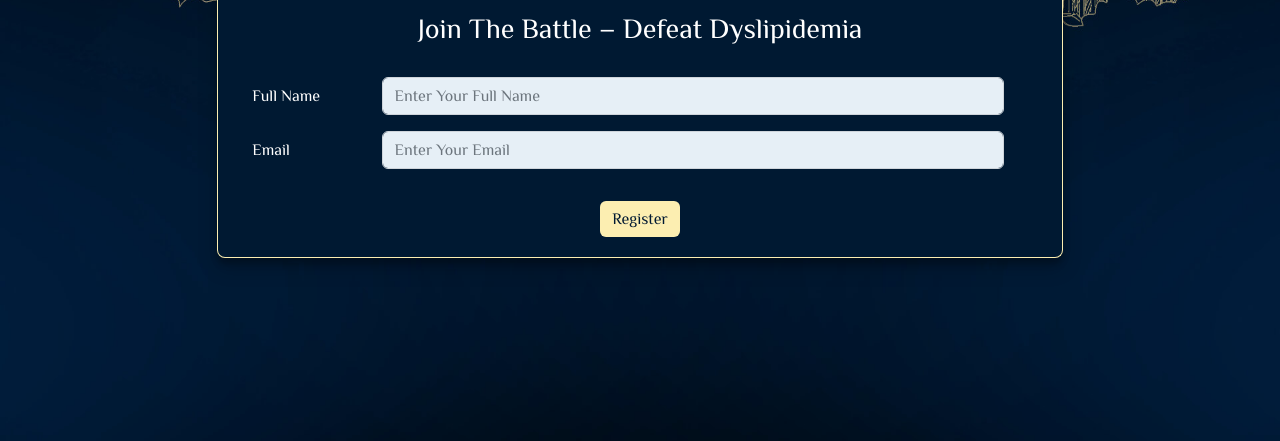
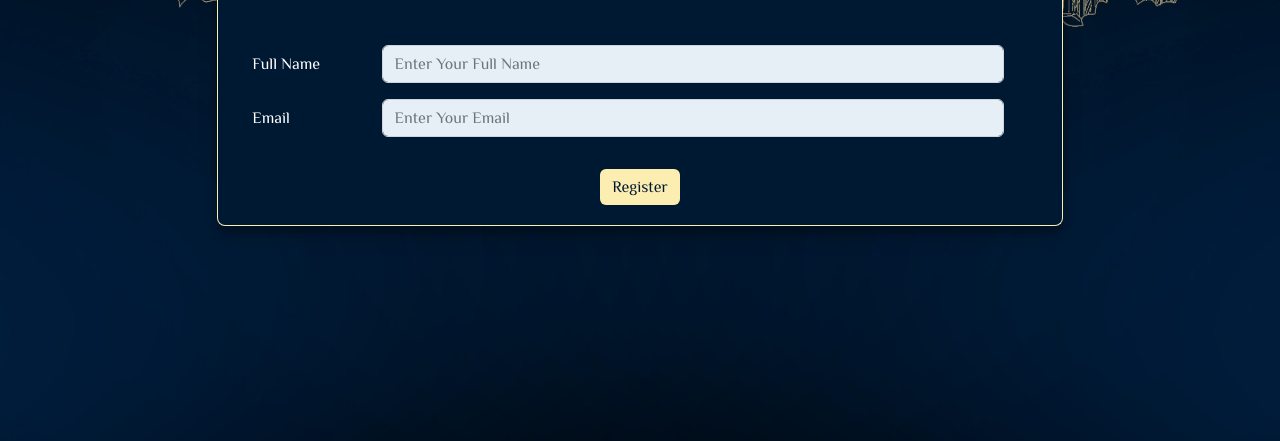
Before and after one commit to mkhamis266/Game_Biogen_Sri-Lanka-Annual-Meeting_12-2023, a plain HTML site: page index.html in a window 1280 px wide. Shown: the part 359-800 px from the top of the page. Drawn offline with nearby package versions, Linux system fonts and the light colour scheme; some packages are replaced by stand-ins of ours; a script that the page names is missing.

Commit message:
refactor form title removed

```diff
--- a/index.html
+++ b/index.html
@@ -31,8 +31,8 @@
                         <img src="images/company-logo.png" height="45" alt="" />
                         <img src="images/product-logo.png" height="70" alt="" />
                     </div>
-                    <h3 class="text-center my-5 text-white">Join The Battle – Defeat Dyslipidemia</h3>
-                    <form id="registerForm" class="row g-3">
+                    <!-- <h3 class="text-center my-5 text-white">Join The Battle</h3> -->
+                    <form id="registerForm" class="row g-3 mt-5">
                         <div class="row mb-3">
                             <label for="inputFullName" class="col-sm-2 col-form-label text-white">Full Name</label>
                             <div class="col-sm-10">
```
